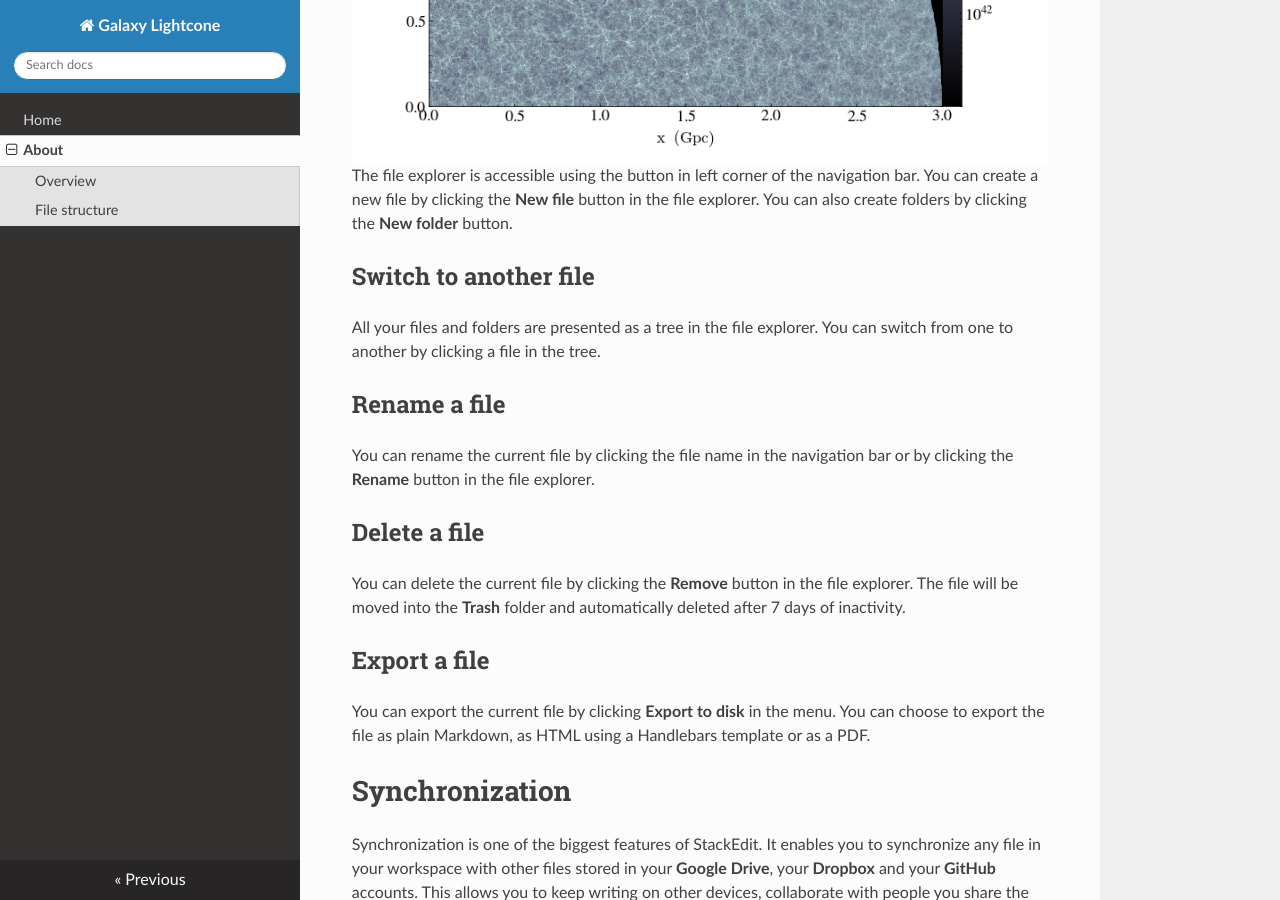
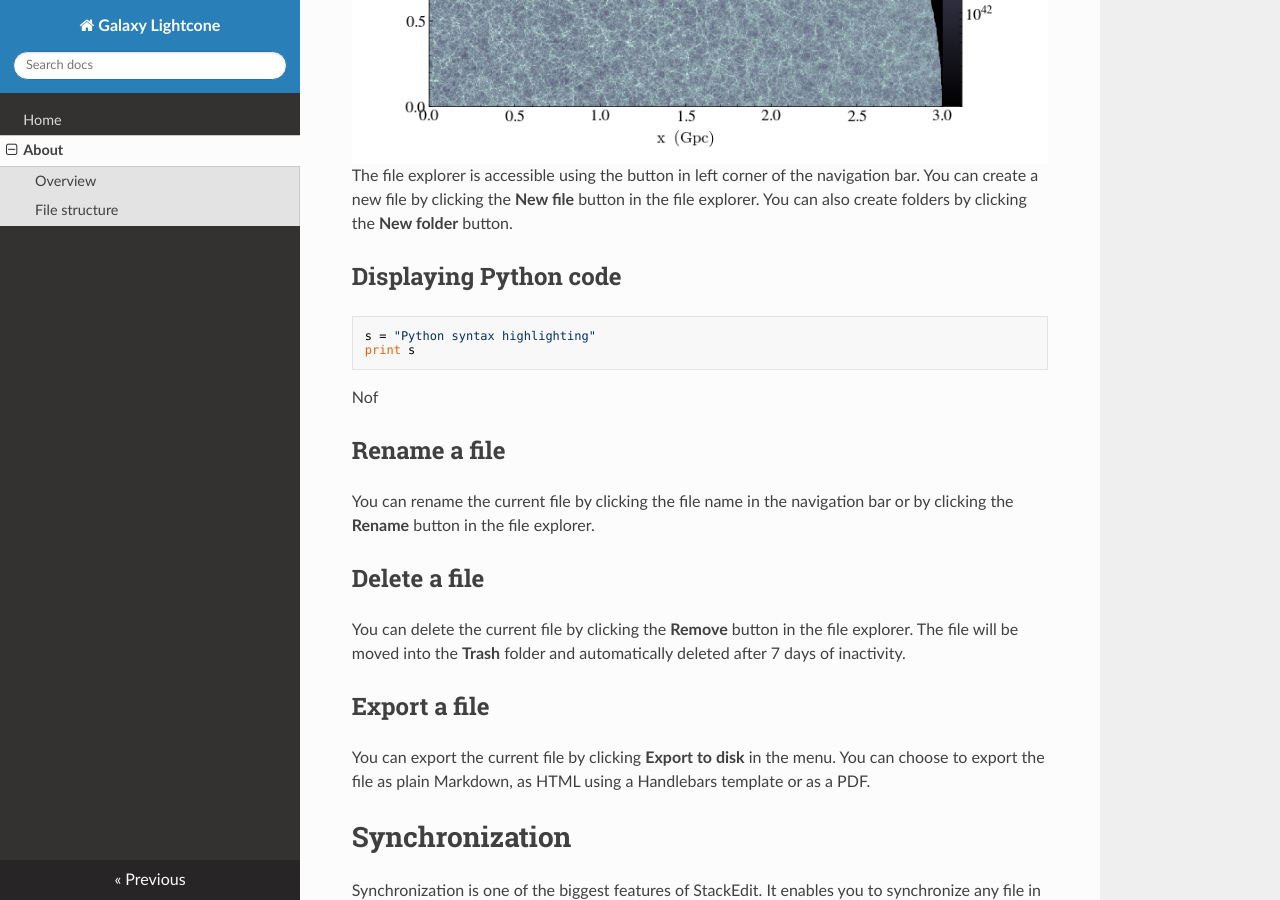
Before and after one commit to rajbooth/Lightcone, an MkDocs documentation site: the page built from docs/about.md, in a window 1280 px wide and 900 px high, scrolled down 975 px. Built offline with MkDocs 1.6.1, drawn with Linux system fonts in a browser that asks for light colours; nearby versions of some CDN libraries.

Commit message:
docs/about.md updated from https://stackedit.io/

````diff
--- a/docs/about.md
+++ b/docs/about.md
@@ -15,9 +15,13 @@ Uses hdf5 data files.
 ![Slice through galaxy lightcone](https://github.com/rajbooth/Lightcone/raw/master/images/particle_lightcone_Particle_z_particle_mass.png)
 The file explorer is accessible using the button in left corner of the navigation bar. You can create a new file by clicking the **New file** button in the file explorer. You can also create folders by clicking the **New folder** button.
 
-## Switch to another file
+## Displaying Python code
 
-All your files and folders are presented as a tree in the file explorer. You can switch from one to another by clicking a file in the tree.
+```python
+s = "Python syntax highlighting"
+print s
+```
+Nof
 
 ## Rename a file
 
````
Also changed, not shown: other parts of docs/about.md (+2 -2 lines).
